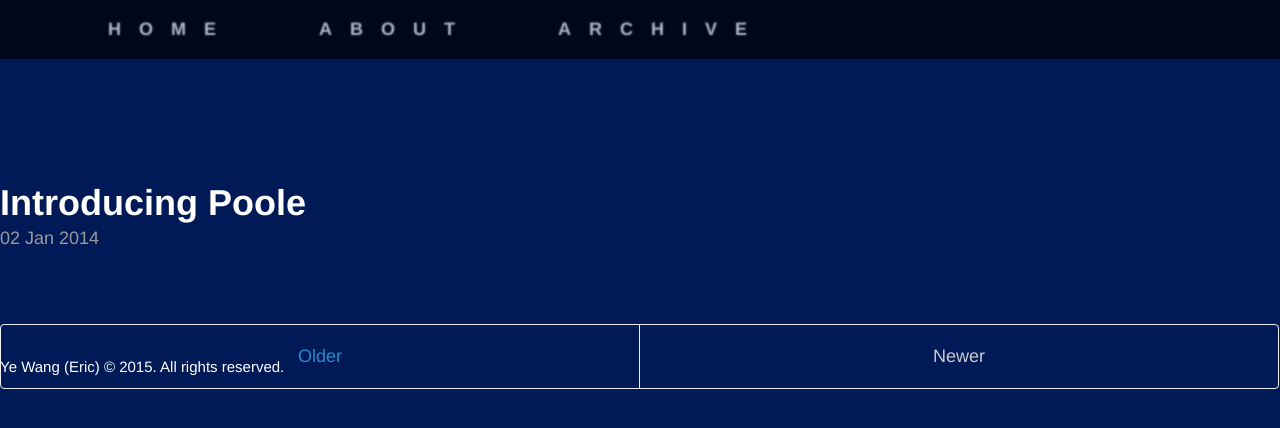
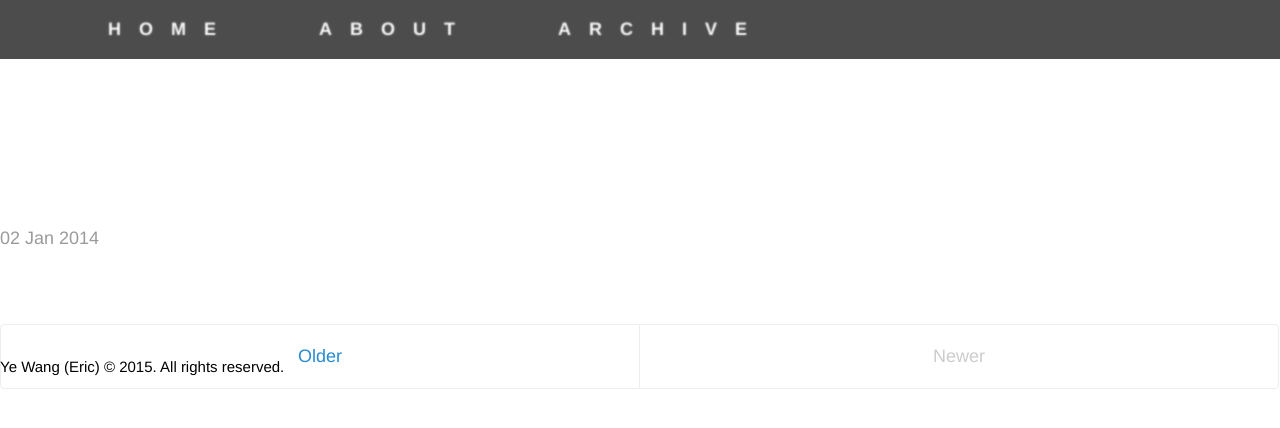
Before and after one commit to ericyewang/ericyewang.github.io, a Jekyll site: the page built from index.html, in a window 1280 px wide. Shown: the top 428 px of the page. Built offline with Jekyll 4.4.1, drawn with Linux system fonts in a browser that asks for light colours; the list of posts is cut into pages by our own code.

Commit message:
Update _base.scss

```diff
--- a/_sass/_base.scss
+++ b/_sass/_base.scss
@@ -25,8 +25,8 @@ html {
 }
 
 body {
-  color: #fff;
-  background-color: #001A57;
+  color: #000;
+  background-color: #fff;
   -webkit-text-size-adjust: 100%;
       -ms-text-size-adjust: 100%;
 }
```
